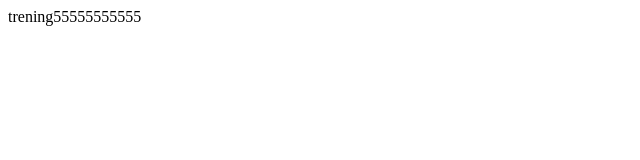
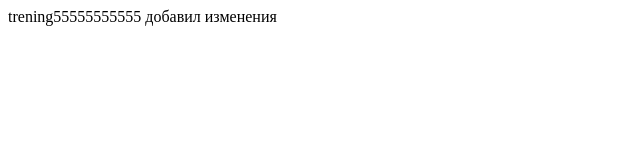
Before and after one commit to 8AREFIEV8/purple-js, a plain HTML site: page index.html in a window 1280 px wide. Shown: the whole page, without its empty margins (0-640 px from the left). Drawn offline with Linux system fonts and the light colour scheme.

Commit message:
Исправил

```diff
--- a/index.html
+++ b/index.html
@@ -8,5 +8,6 @@
 </head>
 <body>
   trening55555555555
+  добавил изменения
 </body>
 </html>
```
